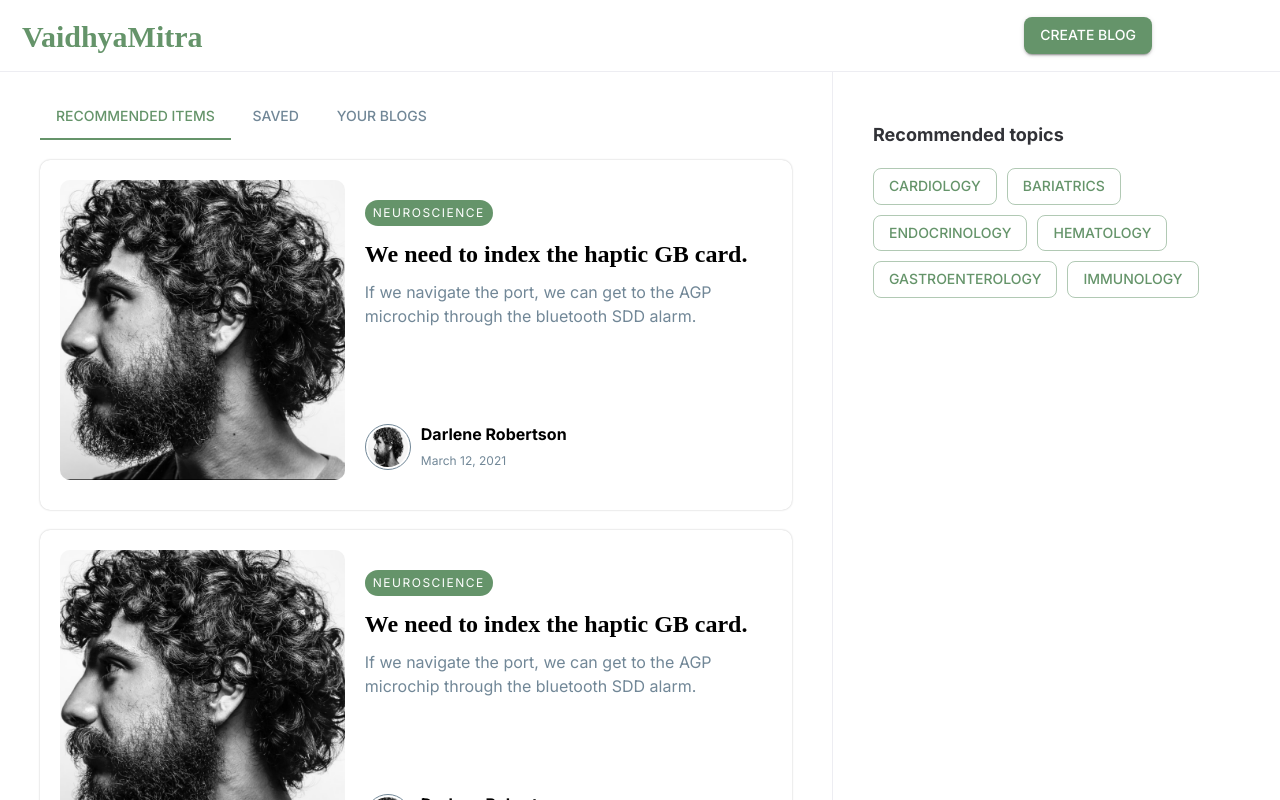
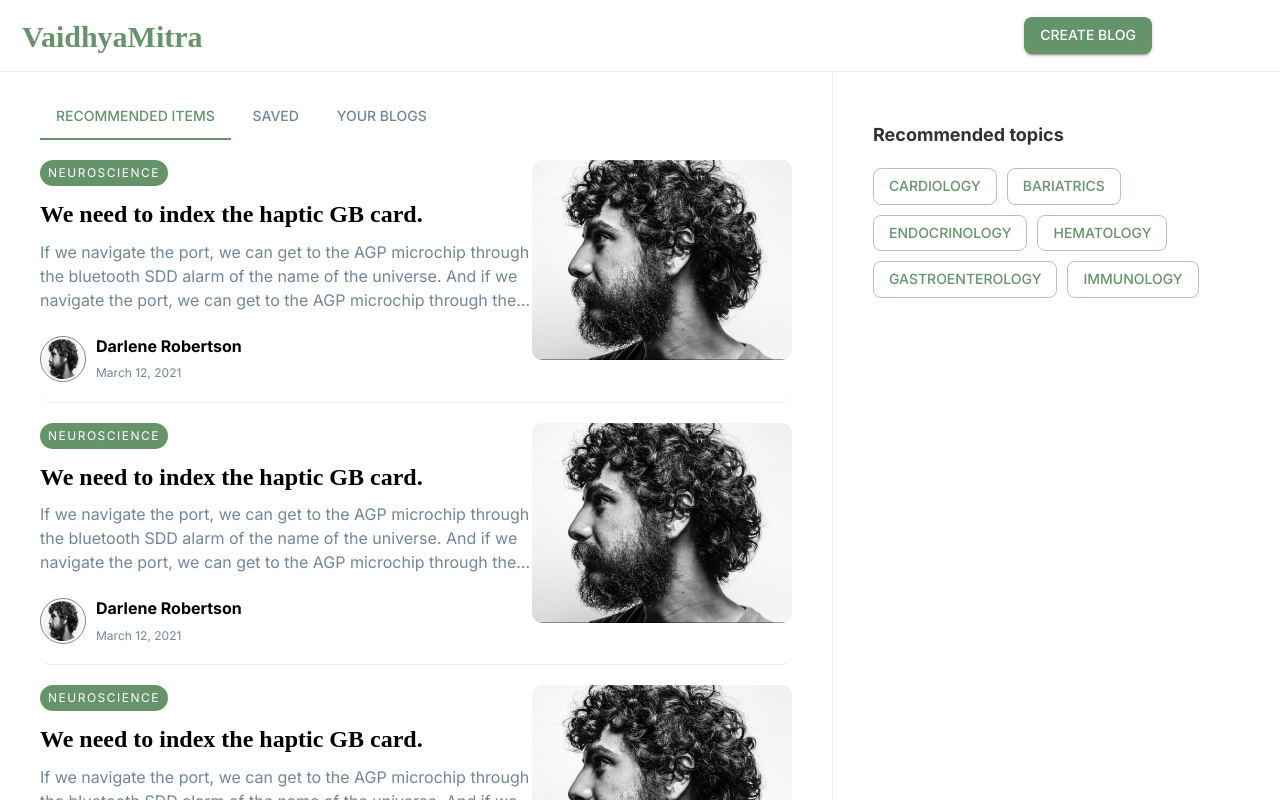
Before and after one commit to pesto-students/vaidhyamithra-fe-n11-beta, a React (Create React App) app: page / in a window 1280 px wide. Built offline with nearby package versions, Linux system fonts and the light colour scheme; some icons are missing; a web font is replaced by a local one.

Commit message:
card css modified to make it look smaller and more compact to accomodate more cards in a single scroll

```diff
--- a/src/components/organisms/blogCard/BlogCard.js
+++ b/src/components/organisms/blogCard/BlogCard.js
@@ -13,13 +13,14 @@ import BlogTag from "../../atoms/blogTag";
 const BlogCard = () => {
   return (
     <Card>
-      <BlogImg src={manImg} alt="blog-preview" />
       <CardContainer>
         <BlogTag>NEUROSCIENCE</BlogTag>
         <BlogTitle>We need to index the haptic GB card.</BlogTitle>
         <BlogContent>
           If we navigate the port, we can get to the AGP microchip through the
-          bluetooth SDD alarm.
+          bluetooth SDD alarm of the name of the universe. And if we navigate
+          the port, we can get to the AGP microchip through the bluetooth SDD
+          alarm. I were you and you were me then what would this world be like
         </BlogContent>
         <AuthorInfo>
           <BloggerDetails
@@ -29,6 +30,7 @@ const BlogCard = () => {
           />
         </AuthorInfo>
       </CardContainer>
+      <BlogImg src={manImg} alt="blog-preview" />
     </Card>
   );
 };
--- a/src/components/organisms/blogCard/blogCard.styled.js
+++ b/src/components/organisms/blogCard/blogCard.styled.js
@@ -1,32 +1,29 @@
 import styled from "styled-components";
+import { withTheme } from "@emotion/react";
 import { COLORS } from "../../../styles/colors";
 
-export const Card = styled.div`
+export const Card = withTheme(styled("div")`
   display: flex;
   border-radius: 10px;
-  padding: 20px;
-  margin-top: 20px;
-  background: #ffff;
-  box-shadow: 0px 0px 2px rgb(0 0 0 / 25%);
+  padding: 20px 0;
+  background: ${({ theme }) => theme.palette.background.paper};
   min-width: 600px;
-  min-height: 350px;
+  border-bottom: 1px solid ${({ theme }) => theme.palette.divider};
 
-  &:hover {
-    cursor: pointer;
-    box-shadow: 0px 0px 8px rgb(0 0 0 / 25%);
+  &:last-of-type {
+    border-bottom: none;
   }
-`;
+`);
 
 export const CardContainer = styled.div`
-  margin: 20px 0 20px 20px;
   display: flex;
   flex-direction: column;
 `;
 
 export const BlogImg = styled.img`
   object-fit: cover;
-  width: 40%;
-  max-height: 300px;
+  width: 35%;
+  max-height: 200px;
   border-radius: 10px;
 `;
 
@@ -37,6 +34,8 @@ export const BlogTitle = styled.h2`
   font-weight: 700;
   font-size: 24px;
   font-family: Amiko;
+
+  cursor: pointer;
 
   /* line clamping - show limited number of lines */
   overflow: hidden;
@@ -63,5 +62,5 @@ export const BlogContent = styled.p`
 `;
 
 export const AuthorInfo = styled.div`
-  margin-top: auto;
+  margin-top: 24px;
 `;
--- a/src/pages/home/home.constants.js
+++ b/src/pages/home/home.constants.js
@@ -8,6 +8,10 @@ export const homeMenuItems = [
       <>
         <BlogCard />
         <BlogCard />
+        <BlogCard />
+        <BlogCard />
+        <BlogCard />
+        <BlogCard />
       </>
     ),
   },
```
